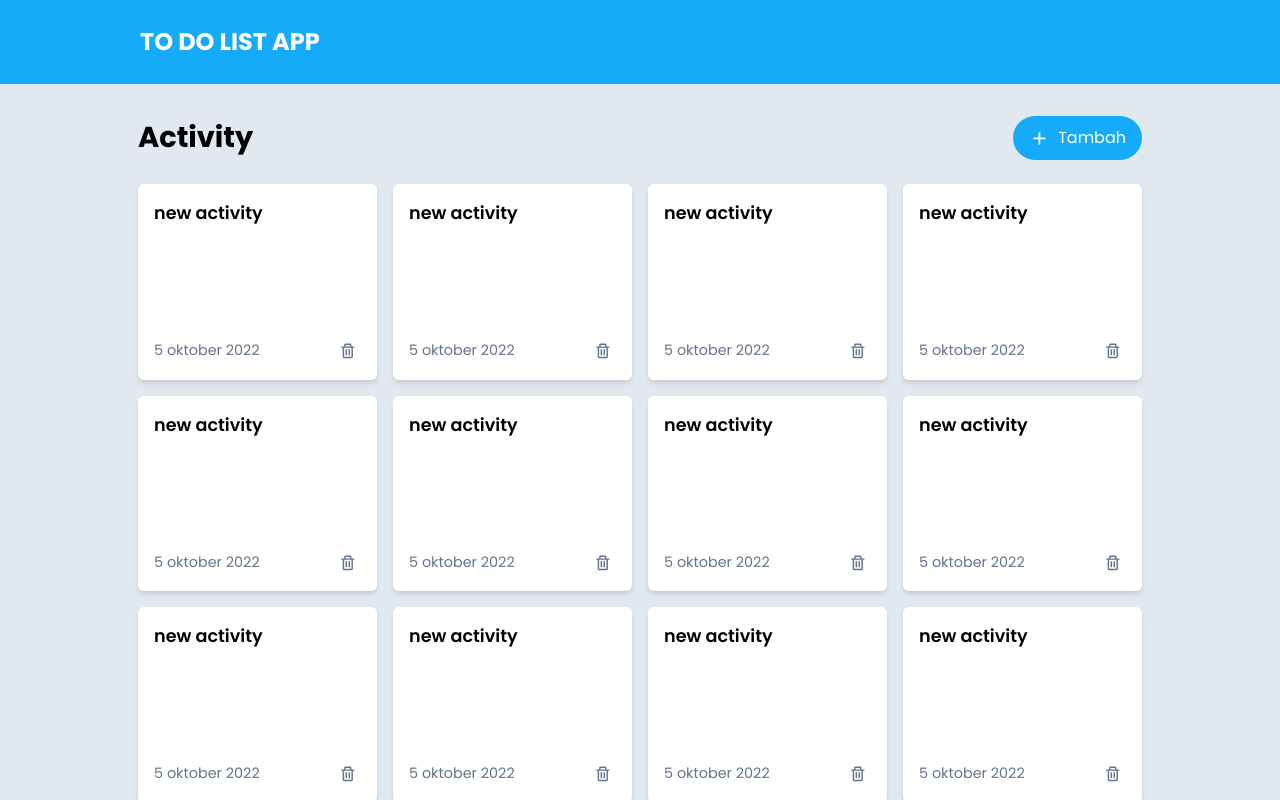
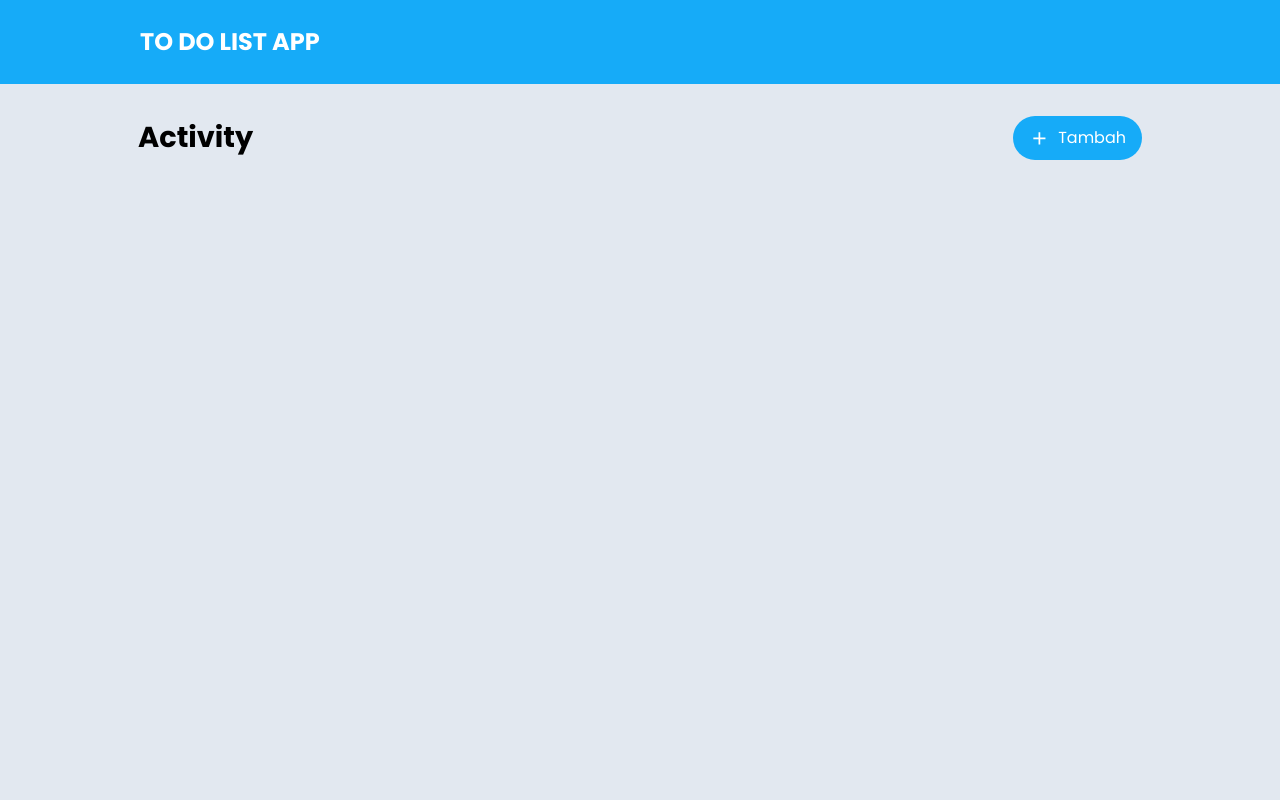
Before and after one commit to elangyudha280/devcode-challange-case-todolist, a React (Vite) app: page / in a window 1280 px wide. Built offline with nearby package versions, Linux system fonts and the light colour scheme.

Commit message:
mulai buat component empety activity

```diff
--- /dev/null
+++ b/src/component/emptyComponent.jsx
@@ -0,0 +1,13 @@
+import React from "react";
+
+
+// component empty activity
+const EmptyActivity = ()=>{
+    return (
+        <section className="empty_activity relative w-full">
+
+        </section>
+    )
+}
+
+export {EmptyActivity}
--- a/src/pages/homepage.jsx
+++ b/src/pages/homepage.jsx
@@ -25,20 +25,7 @@ const HomePage=  () =>{
                 </header>
                 {/* body homepage */}
                 <section className="body_homepage">
-                   <CardActivity/>
-                     <CardActivity/>
-                     <CardActivity/>
-                       <CardActivity/>
-                       <CardActivity/>
-                         <CardActivity/>
-                           <CardActivity/>
-                           <CardActivity/>
-                           <CardActivity/>
-                           <CardActivity/>
-                           <CardActivity/>
-                           <CardActivity/>
-                           <CardActivity/>
-                           <CardActivity/>
+
 
 
 
```
Also changed, not shown: src/assets/images/activity-empty-state.png (added), src/assets/images/emptyTodo.png (added).
